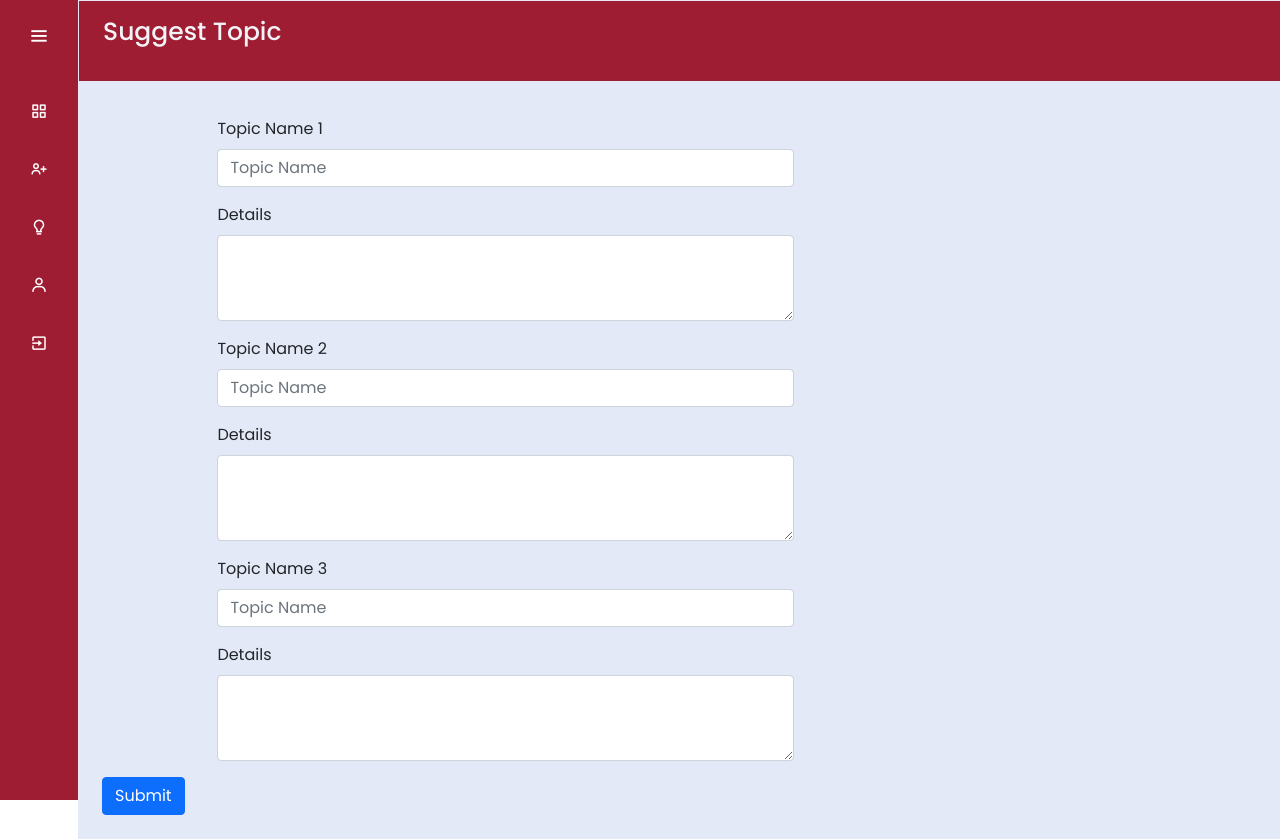
After one commit to aiyer786/mp_management, a PHP site: page /project_suggest.php in a window 1280 px wide. The commit adds this page. Run offline with PHP 8.4, Linux system fonts and the light colour scheme.

Commit message:
student_home

```diff
--- a/index_back.php
+++ b/index_back.php
@@ -19,7 +19,8 @@
                 $_SESSION['password']  =  $data['password'];
                 $s_id=$data['s_id'];
                 $_SESSION['s_id']  = $data['s_id'];
-                echo("<script>window.location = 'home.php?s_id=$s_id'</script>");
+                $_SESSION['division']   = $data['division']   ;
+                echo("<script>window.location = 'student_home.php?s_id=$s_id'</script>");
             }
             else {
                echo("<script>alert('Wrong Email or Password!!')</script>");
--- a/password.php
+++ b/password.php
@@ -15,5 +15,9 @@ else{
     echo "doesn't match";
 }
 
-
+$query = " SELECT * FROM `student` WHERE `email` = '$email' ";
+            $res = mysqli_query($Connect, $query);
+            $data = mysqli_fetch_assoc($res);
+            echo $data['password'];
+            echo '123';
 ?>
--- /dev/null
+++ b/project_suggest.php
@@ -0,0 +1,219 @@
+<?php
+include('Connect.php');
+include('index_back.php')
+?>
+
+
+
+
+
+
+<!DOCTYPE html>
+
+<html lang="en" dir="ltr">
+  <head>
+    <meta charset="UTF-8">
+
+
+    <link rel="stylesheet" href="https://cdnjs.cloudflare.com/ajax/libs/font-awesome/5.15.3/css/all.min.css"
+      integrity="sha512-iBBXm8fW90+nuLcSKlbmrPcLa0OT92xO1BIsZ+ywDWZCvqsWgccV3gFoRBv0z+8dLJgyAHIhR35VZc2oM/gI1w=="
+      crossorigin="anonymous" referrerpolicy="no-referrer" />
+    <link rel="preconnect" href="https://fonts.googleapis.com">
+    <link rel="preconnect" href="https://fonts.gstatic.com" crossorigin>
+    <link href="https://fonts.googleapis.com/css2?family=Poppins:wght@500&display=swap" rel="stylesheet">
+    <link href="https://cdn.jsdelivr.net/npm/bootstrap@5.0.2/dist/css/bootstrap.min.css" rel="stylesheet"
+      integrity="sha384-EVSTQN3/azprG1Anm3QDgpJLIm9Nao0Yz1ztcQTwFspd3yD65VohhpuuCOmLASjC" crossorigin="anonymous">
+    <link rel="apple-touch-icon" type="image/png"
+      href="https://cpwebassets.codepen.io/assets/favicon/apple-touch-icon-5ae1a0698dcc2402e9712f7d01ed509a57814f994c660df9f7a952f3060705ee.png" />
+    <link rel="shortcut icon" type="image/x-icon"
+      href="https://cpwebassets.codepen.io/assets/favicon/favicon-aec34940fbc1a6e787974dcd360f2c6b63348d4b1f4e06c77743096d55480f33.ico" />
+    <link rel="mask-icon" type=""
+      href="https://cpwebassets.codepen.io/assets/favicon/logo-pin-8f3771b1072e3c38bd662872f6b673a722f4b3ca2421637d5596661b4e2132cc.svg"
+      color="#111" />
+    <link rel='stylesheet' href='https://cdnjs.cloudflare.com/ajax/libs/tailwindcss/1.9.6/tailwind.min.css'>
+
+
+
+    <!-- Boxicons CDN Link -->
+    <link href='https://unpkg.com/boxicons@2.0.7/css/boxicons.min.css' rel='stylesheet'>
+     <meta name="viewport" content="width=device-width, initial-scale=1.0">
+     <link rel="stylesheet" href="css/student.css">
+   </head>
+<body>
+  <div class="sidebar">
+    <div class="logo-details">
+
+      <!--<i class='bx bxl-c-plus-plus icon'></i>>-->
+      <div class="logo_name">
+        <div class="imge"><img class="img" src="images/dylogo.png" alt="" srcset=""></div>
+        <div class="name">D Y PATIL</div>
+      </div>
+        <i class='bx bx-menu' id="btn" ></i>
+    </div>
+    <ul class="nav-list">
+
+      <li>
+        <a href="student_home.php">
+          <i class='bx bx-grid-alt'></i>
+          <span class="links_name">Home</span>
+        </a>
+         <span class="tooltip">Home</span>
+      </li>
+      <li>
+       <a href="addmemb.php">
+         <i class='bx bx-user-plus' ></i>
+         <span class="links_name">Add Member</span>
+       </a>
+       <span class="tooltip">Add Member</span>
+     </li>
+     <li>
+       <a href="project_suggest.php">
+         <i class='bx bx-bulb' ></i>
+         <span class="links_name">Suggest Topic</span>
+       </a>
+       <span class="tooltip">Suggest Topic</span>
+     </li>
+     <li>
+       <a href="#">
+         <i class='bx bx-user' ></i>
+         <span class="links_name">Mentor</span>
+       </a>
+       <span class="tooltip">Mentor</span>
+       </li>
+       <li>
+       <a href="logout.php">
+         <i class='bx bx-exit' ></i>
+         <span class="links_name">Logout</span>
+       </a>
+       <span class="tooltip">Logout</span>
+       </li>
+    </ul>
+  </div>
+  <section class="home-section">
+      <div class="text">Suggest Topic</div>
+      <div class="suggestion">
+        <div class="sug1">
+           <main class="flex-1 p-6">
+
+         <div class="mb-3">
+           <label for="exampleFormControlInput1" class="form-label">Topic Name 1</label>
+           <input type="email" class="form-control" id="exampleFormControlInput1" placeholder="Topic Name">
+         </div>
+         <div class="mb-3">
+           <label for="exampleFormControlTextarea1" class="form-label">Details</label>
+           <textarea class="form-control" id="exampleFormControlTextarea1" rows="3"></textarea>
+         </div>
+         <div class="mb-3">
+           <label for="exampleFormControlInput1" class="form-label">Topic Name 2</label>
+           <input type="email" class="form-control" id="exampleFormControlInput1" placeholder="Topic Name" >
+         </div>
+         <div class="mb-3">
+           <label for="exampleFormControlTextarea1" class="form-label">Details</label>
+           <textarea class="form-control" id="exampleFormControlTextarea1" rows="3"></textarea>
+         </div>
+         <div class="mb-3">
+           <label for="exampleFormControlInput1" class="form-label">Topic Name 3</label>
+           <input type="email" class="form-control" id="exampleFormControlInput1" placeholder="Topic Name">
+         </div>
+         <div class="mb-3">
+           <label for="exampleFormControlTextarea1" class="form-label">Details</label>
+           <textarea class="form-control" id="exampleFormControlTextarea1" rows="3"></textarea>
+         </div>
+         <button type="submit" class="btn btn-primary">Submit</button>
+
+      </main>
+      </div>
+      <div class="sug2">
+
+      </div>
+      </div>
+
+  </section>
+  <script src="js/student.js"></script>
+</body>
+</html>
+
+
+
+
+
+
+
+
+
+
+
+
+
+
+
+
+
+
+
+
+
+
+
+
+
+
+
+
+
+
+
+
+<!-- <!DOCTYPE html>
+<html lang="en">
+
+<head>
+    <meta charset="UTF-8">
+    <meta name="viewport" content="width=device-width, initial-scale=1.0">
+    <link rel="stylesheet" href="https://cdnjs.cloudflare.com/ajax/libs/font-awesome/5.15.1/css/all.min.css">
+    <link rel="stylesheet" href="./css/suggest.css">
+    <link href="https://fonts.googleapis.com/css2?family=Montserrat&display=swap" rel="stylesheet">
+    <title>Project suggestion</title>
+</head>
+
+<body>
+
+    <!--
+  ****************************************
+  Contest Entry for Treehouse:
+  "Design a Contact Form"
+  Submitted by Lisa Wagner
+  ****************************************
+-->
+
+    <!-- <div id="contact-form">
+        <div>
+            <h1>Nice to Meet You!</h1>
+            <h4>Have a question or just want to get in touch? Let's chat.</h4>
+        </div>
+        <p id="failure">Oopsie...message not sent.</p>
+        <p id="success">Your message was sent successfully. Thank you!</p>
+
+        <form method="post" >
+            <div>
+                <label for="name">
+                    <span class="required">Topic name: *</span>
+                    <input type="text" id="name" name="name" value="" placeholder="Your Name" required="required" tabindex="1" autofocus="autofocus" />
+                </label>
+            </div>
+            <div>
+                <label for="message">
+                    <span class="required">Description: *</span>
+                    <textarea id="message" name="message" placeholder="Please write your message here." tabindex="5" required="required"></textarea>
+                </label>
+            </div>
+            <div>
+                <button name="submit" type="submit" id="submit">SEND</button>
+            </div>
+        </form>
+
+    </div>
+    <img id = "image" src="https://image.freepik.com/free-vector/character-illustration-people-with-creative-ideas-icons_53876-59888.jpg" alt="Ideas change lives">
+</body>
+
+</html>  -->
```
Also changed, not shown: addmemb.php (renamed from Homepage_files/addmemb.html, +64 -15 lines), project_suggestion.php (deleted, +0 -53 lines), student_home.php (renamed from Homepage_files/index.html, +17 -7 lines), Homepage_files/dylogo.png (deleted), StudentHome/suggest.php (renamed from Homepage_files/suggest.html), css/student.css (renamed from Homepage_files/style.css), js/student.js (renamed from Homepage_files/index.js).
